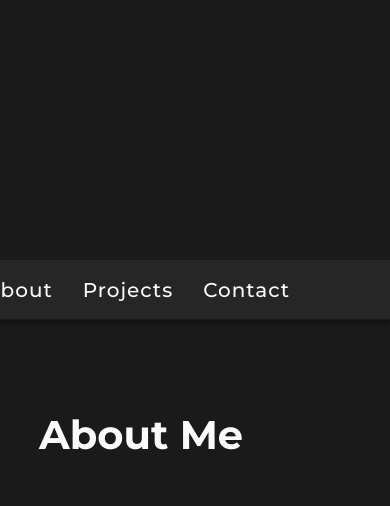
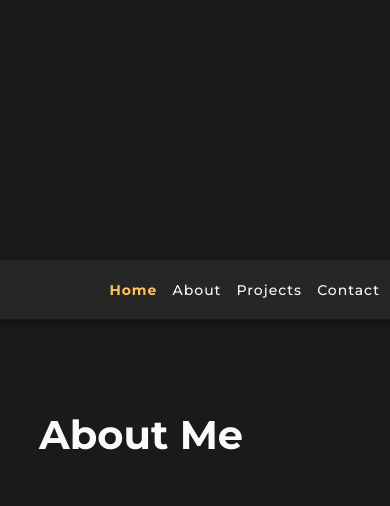
Before and after one commit to Duck-luv-pie/Website, a website: page index.html in a window 390 px wide. Shown: the part 584-1090 px from the top of the page. Drawn offline with Linux system fonts and the light colour scheme.

Commit message:
ver 0.103 - finally nav bar fixed??

```diff
--- a/styles.css
+++ b/styles.css
@@ -206,6 +206,41 @@ button {
 .navigation_item--active, .navigation_item:hover {
     color: #FEC260;
 }
+
+/* Responsive Design */
+@media (max-width: 1200px) {
+    .navigation {
+        margin-right: 5rem;
+        font-size: 1.8rem;
+    }
+
+    .navigation_item:not(:last-child) {
+        margin-right: 2.5rem;
+    }
+}
+
+@media (max-width: 768px) {
+    .navigation {
+        margin-right: 2rem;
+        font-size: 1.6rem;
+    }
+
+    .navigation_item:not(:last-child) {
+        margin-right: 2rem;
+    }
+}
+
+@media (max-width: 480px) {
+    .navigation {
+        margin-right: 1rem;
+        font-size: 1.4rem;
+    }
+
+    .navigation_item:not(:last-child) {
+        margin-right: 1.5rem;
+    }
+}
+
 
 .section-heading {
     position: relative;
```
